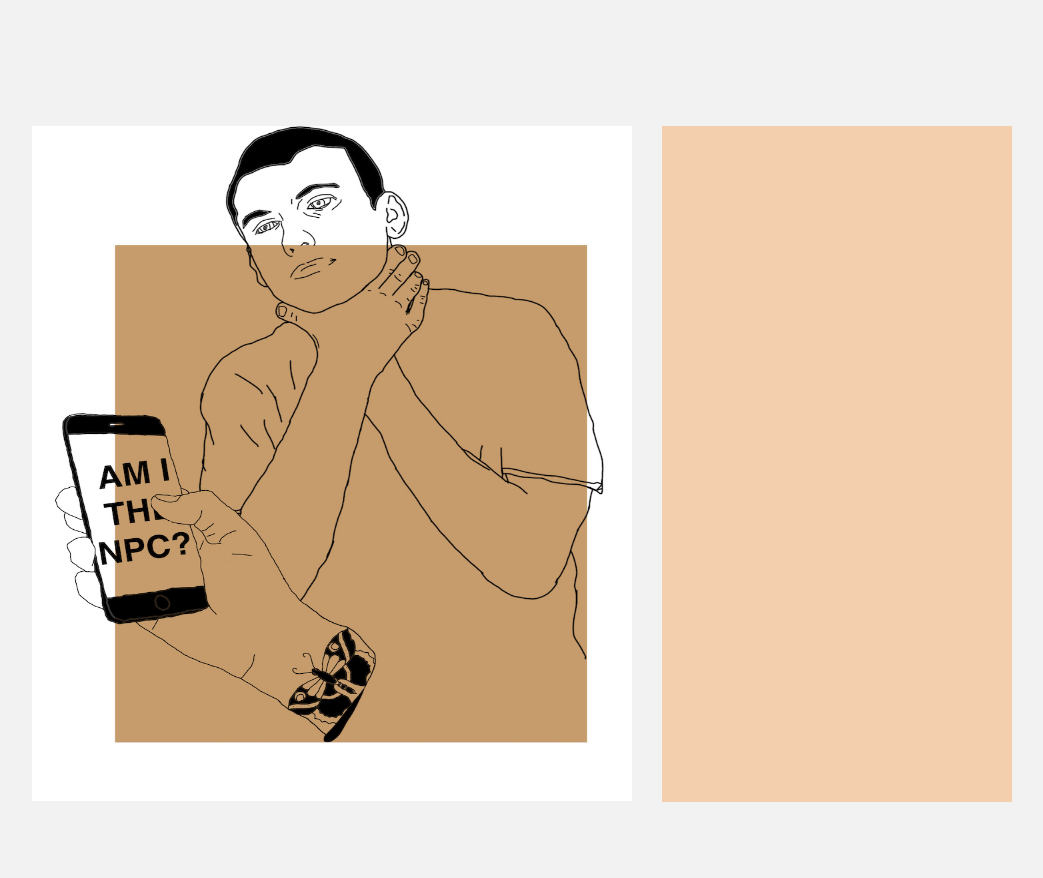
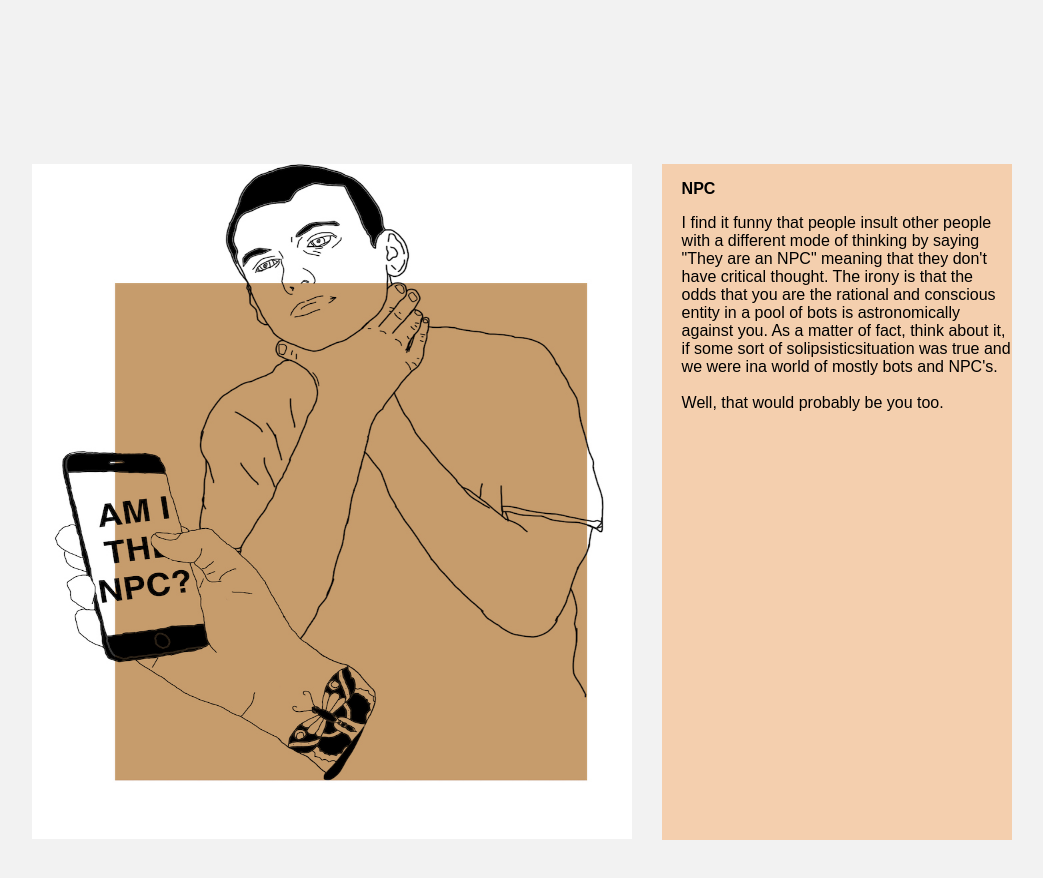
Before and after one commit to CJbricks/Daybreak, a Next.js app: page / in a window 1280 px wide. Shown: the part 1680-2558 px from the top of the page, without its empty margins (186-1229 px from the left). Built offline with nearby package versions, Linux system fonts and the light colour scheme; a web font is replaced by a local one.

Commit message:
Added stylign and P tabs

```diff
--- a/src/pages/Posts/PostOne.js
+++ b/src/pages/Posts/PostOne.js
@@ -17,7 +17,6 @@ export default function PostOne() {
                     </div>
                     <div class={styles.second}>
                         <p class={styles.label}>Lunch Table.</p>
-                        <br />
                         <p class={styles.textbody}>I always found the wildest kids at the lunch table. A true mix of cultural background and
                             the true sociological enviroment for male development. Lord of the flies meets the free market and I believe
                             that the market will solve everything. If left un tampered and free to develop as naturally as possible, the Derek Huntsman archetype
--- a/src/pages/Posts/PostTwo.js
+++ b/src/pages/Posts/PostTwo.js
@@ -2,6 +2,7 @@ import React from 'react';
 import Image from 'next/image';
 import styles from '@/styles/Home.module.css';
 import npcPost from '../../../public/npc.jpg';
+import Link from 'next/link';
 
 export default function PostTwo() {
     return (
@@ -15,7 +16,21 @@ export default function PostTwo() {
                         height={675}
                         class={styles.image} />
                     </div>
-                    <div class={styles.second}></div>
+                    <div class={styles.second}>
+                        <p class={styles.label}>
+                            NPC
+                        </p>
+                        <p class={styles.textbody}>
+                            I find it funny that people insult other people with a different mode of thinking by saying
+                            "They are an NPC" meaning that they don't have critical thought. The irony
+                            is that the odds that you are the rational and conscious entity in a pool of bots is astronomically
+                            against you. As a matter of fact, think about it, if some sort of <Link href="">solipsistic</Link>
+                            situation was true and we were ina world of mostly bots and NPC's.
+                            <br />
+                            <br />
+                            Well, that would probably be you too.
+                        </p>
+                    </div>
                 </div>
             </div>
     )
--- a/src/styles/Home.module.css
+++ b/src/styles/Home.module.css
@@ -86,6 +86,7 @@
 width: 100%;
 height: auto;
 padding-left: 25%;
+padding-top: 3%;
 }
 
 .label {
@@ -98,6 +99,7 @@ padding-left: 25%;
 }
 
 @media only screen and (max-width: 600px) {
+  @media only screen and (max-width: 480px){
 
     .splash {
       width: 75%;
@@ -107,6 +109,7 @@ padding-left: 25%;
 
     .scale{
       padding-left: 12%;
+      padding-top: 2%;
     }
 
     .container {
@@ -143,9 +146,11 @@ padding-left: 25%;
 
     .header {
       margin-left: 5%;
+      text-align: center;
     }
 
     .second{
       display: none;
     }
   }
+}
```
Lines whose indentation alone changed are shown as unchanged.
